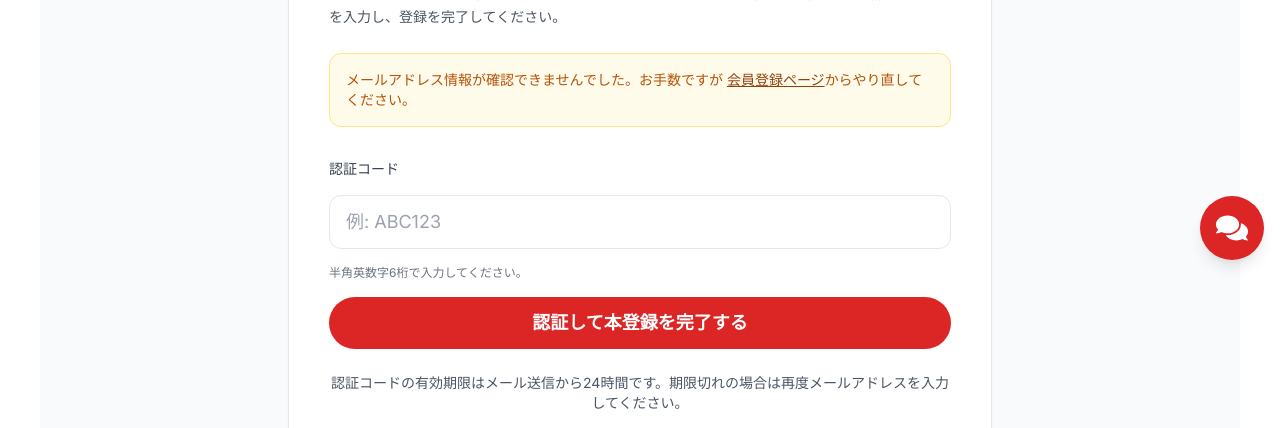
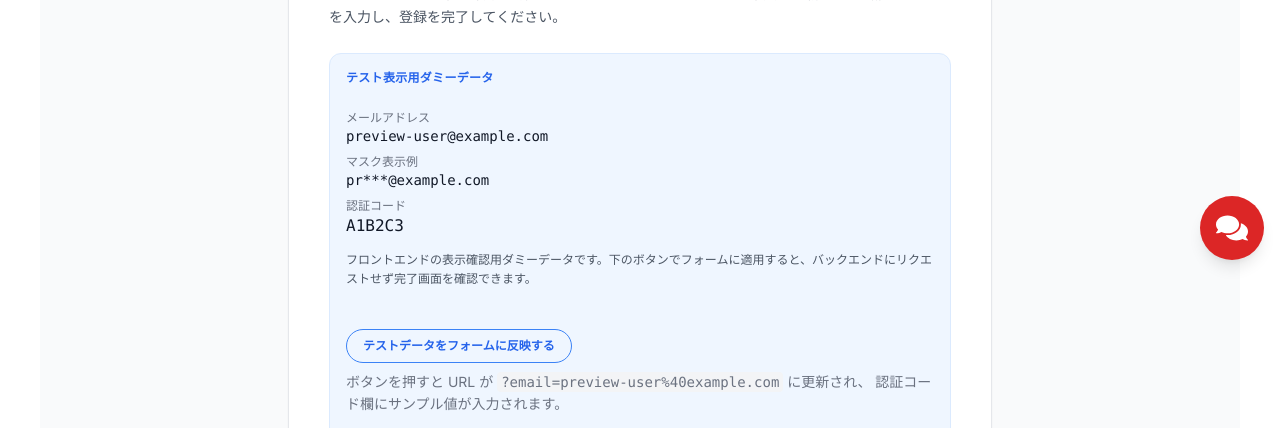
Before and after one commit to maruyamamasaya/yasukari, a Next.js app: page /register/auth in a window 1280 px wide. Shown: the part 524-952 px from the top of the page. Built offline with nearby package versions, Linux system fonts and the light colour scheme.

Commit message:
Improve register auth preview mock workflow

```diff
--- /dev/null
+++ b/data/registerVerificationMock.json
@@ -0,0 +1,5 @@
+{
+  "email": "preview-user@example.com",
+  "code": "A1B2C3",
+  "note": "フロントエンドの表示確認用ダミーデータです。下のボタンでフォームに適用すると、バックエンドにリクエストせず完了画面を確認できます。"
+}
--- a/pages/register/auth.tsx
+++ b/pages/register/auth.tsx
@@ -1,9 +1,18 @@
-import { FormEvent, useMemo, useState } from 'react';
+import { FormEvent, useCallback, useMemo, useState } from 'react';
 import Head from 'next/head';
 import Link from 'next/link';
 import { useRouter } from 'next/router';
 
 import type { NextPage } from 'next';
+import verificationPreview from '../../data/registerVerificationMock.json';
+
+type VerificationPreviewSample = {
+  email: string;
+  code: string;
+  note?: string;
+};
+
+const verificationPreviewSample = verificationPreview as VerificationPreviewSample;
 
 type FormStatus = 'idle' | 'loading' | 'success' | 'error';
 
@@ -49,6 +58,21 @@ const RegisterAuthPage: NextPage = () => {
     }
   }, [email]);
 
+  const previewEmailLower = verificationPreviewSample.email.toLowerCase();
+  const previewCodeLower = verificationPreviewSample.code.toLowerCase();
+  const isUsingPreviewEmail = normalizedEmail.toLowerCase() === previewEmailLower;
+
+  const handleApplyPreview = useCallback(() => {
+    setCode(verificationPreviewSample.code);
+    setStatus('idle');
+    setFeedback('');
+    void router.replace(
+      { pathname: router.pathname, query: { email: verificationPreviewSample.email } },
+      undefined,
+      { shallow: true },
+    );
+  }, [router]);
+
   const handleSubmit = async (event: FormEvent<HTMLFormElement>) => {
     event.preventDefault();
 
@@ -58,9 +82,21 @@ const RegisterAuthPage: NextPage = () => {
       return;
     }
 
-    if (!code.trim()) {
+    const trimmedCode = code.trim();
+
+    if (!trimmedCode) {
       setStatus('error');
       setFeedback('認証コードを入力してください。');
+      return;
+    }
+
+    const normalizedEmailLower = normalizedEmail.toLowerCase();
+    const trimmedCodeLower = trimmedCode.toLowerCase();
+
+    if (normalizedEmailLower === previewEmailLower && trimmedCodeLower === previewCodeLower) {
+      setStatus('success');
+      setFeedback('テスト表示用ダミーデータで認証を完了しました。');
+      setCode('');
       return;
     }
 
@@ -71,7 +107,7 @@ const RegisterAuthPage: NextPage = () => {
       const res = await fetch('/api/register/verify', {
         method: 'POST',
         headers: { 'Content-Type': 'application/json' },
-        body: JSON.stringify({ email: normalizedEmail, code }),
+        body: JSON.stringify({ email: normalizedEmail, code: trimmedCode }),
       });
 
       const data: ApiResponse = await res.json().catch(() => ({}));
@@ -106,14 +142,20 @@ const RegisterAuthPage: NextPage = () => {
           <div className="mx-auto flex max-w-6xl items-center justify-between px-4 py-4 md:px-8">
             <Link href="/" className="flex items-center gap-3">
               <img
-                src="/static/images/logo/250x50.png"
+                src="https://yasukari.com/static/images/logo/250x50.png"
                 alt="ヤスカリ"
                 width={200}
                 height={40}
                 className="hidden md:block"
               />
               <div className="flex items-center gap-2 md:hidden">
-                <img src="/static/images/logo/300x300.jpg" alt="ヤスカリ" width={44} height={44} className="rounded-full" />
+                <img
+                  src="https://yasukari.com/static/images/logo/300x300.jpg"
+                  alt="ヤスカリ"
+                  width={44}
+                  height={44}
+                  className="rounded-full"
+                />
                 <span className="text-sm font-semibold text-gray-800">レンタルバイクのヤスカリ</span>
               </div>
             </Link>
@@ -148,6 +190,40 @@ const RegisterAuthPage: NextPage = () => {
             <p className="mt-3 text-sm leading-relaxed text-gray-600">
               メールアドレスに本登録用の認証コードをお送りしました。メール本文に記載された6桁のコードを入力し、登録を完了してください。
             </p>
+            <div className="mt-6 rounded-xl border border-blue-100 bg-blue-50 p-4 text-sm text-blue-800">
+              <p className="text-xs font-semibold uppercase tracking-wide text-blue-600">テスト表示用ダミーデータ</p>
+              <dl className="mt-3 space-y-2 text-gray-700">
+                <div>
+                  <dt className="text-xs text-gray-500">メールアドレス</dt>
+                  <dd className="font-mono text-sm text-gray-900">{verificationPreviewSample.email}</dd>
+                </div>
+                <div>
+                  <dt className="text-xs text-gray-500">マスク表示例</dt>
+                  <dd className="font-mono text-sm text-gray-900">{maskEmail(verificationPreviewSample.email)}</dd>
+                </div>
+                <div>
+                  <dt className="text-xs text-gray-500">認証コード</dt>
+                  <dd className="font-mono text-base text-gray-900 tracking-[0.3em]">{verificationPreviewSample.code}</dd>
+                </div>
+              </dl>
+              {verificationPreviewSample.note ? (
+                <p className="mt-3 text-xs leading-relaxed text-gray-600">{verificationPreviewSample.note}</p>
+              ) : null}
+              <button
+                type="button"
+                onClick={handleApplyPreview}
+                className="mt-4 inline-flex items-center justify-center rounded-full border border-blue-500 px-4 py-2 text-xs font-semibold text-blue-600 transition hover:bg-blue-500 hover:text-white"
+              >
+                テストデータをフォームに反映する
+              </button>
+              <p className="mt-2 text-[11px] leading-relaxed text-gray-500">
+                ボタンを押すと URL が <code className="rounded bg-gray-100 px-1 py-0.5">?email=preview-user%40example.com</code> に更新され、
+                認証コード欄にサンプル値が入力されます。
+              </p>
+              {isUsingPreviewEmail ? (
+                <p className="mt-2 text-[11px] font-semibold text-blue-600">テストデータがフォームに適用されています。</p>
+              ) : null}
+            </div>
             {normalizedEmail ? (
               <div className="mt-6 rounded-xl border border-gray-100 bg-gray-50 p-4">
                 <p className="text-xs font-medium uppercase tracking-wide text-gray-500">メールアドレス</p>
```
